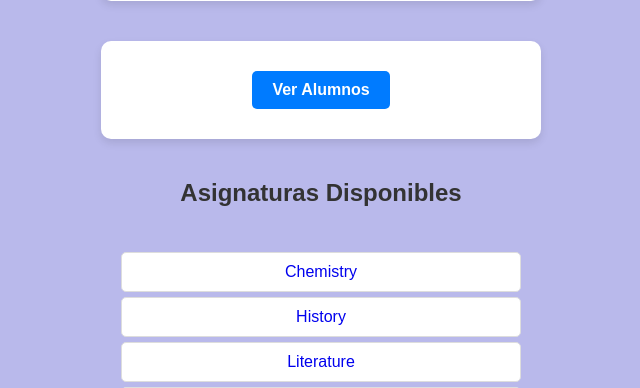
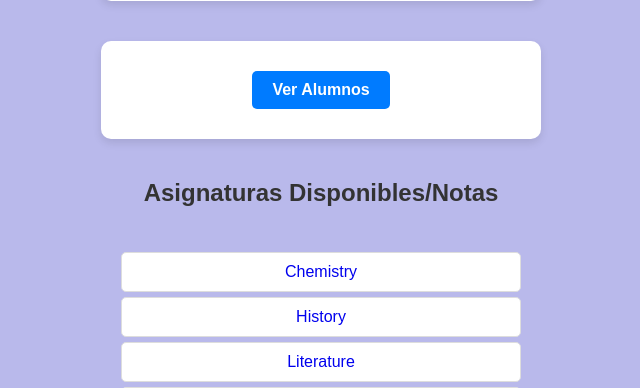
Before and after one commit to Daly2025/cursonotas, a Flask app: page / in a window 1280 px wide. Shown: the part 597-985 px from the top of the page, without its empty margins (319-959 px from the left). Run offline with Flask 3, Linux system fonts and the light colour scheme; data comes from the database, SQL or seed files in the repository.

Commit message:
correcciones

```diff
--- a/templates/home.html
+++ b/templates/home.html
@@ -145,7 +145,7 @@
     </div>
 
     <!-- Lista de Asignaturas -->
-    <h2>Asignaturas Disponibles</h2>
+    <h2>Asignaturas Disponibles/Notas</h2>
     <ul>
         {% for subject in subjects %}
             <li>
```
